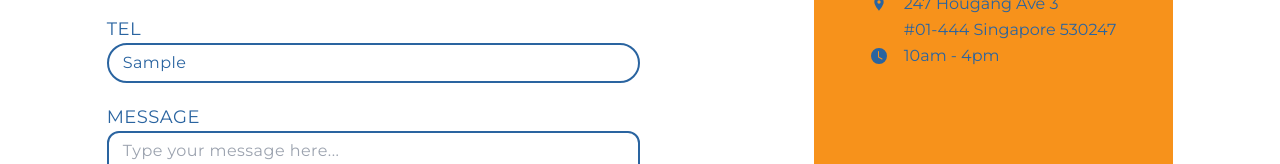
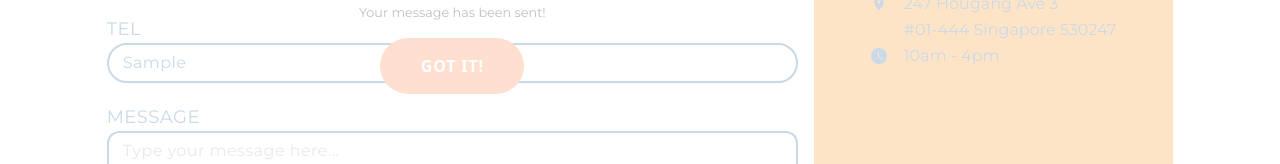
Before and after one commit to SamuelPhua/Client, a React (Vite) app: page /contact-us in a window 1280 px wide. Both pictures are taken after typing "Sample", "Sample", "name@example.com", "Sample", "Sample" into the empty fields and a click on the button "Submit". Shown: the part 720-884 px from the top of the page. Built offline with nearby package versions, Linux system fonts and the light colour scheme; no server answers.

Commit message:
Display popup of enquiry received on Contact Us page

```diff
--- a/src/App.jsx
+++ b/src/App.jsx
@@ -2,7 +2,7 @@ import React, { useState, useContext } from "react";
 import { Routes, Route } from "react-router-dom";
 import ShippingAlert from "./Components/reusables/ShippingAlert";
 import Header from "./Components/reusables/Header";
-import Home from "./Components/Home";
+import Home from "./Components/homePage/Pages/home/Home";
 import Shop from "./Components/Shop";
 import Product from "./Components/Product";
 import AboutUs from "./Components/AboutUs";
--- a/src/Components/Cart.jsx
+++ b/src/Components/Cart.jsx
@@ -1,4 +1,4 @@
-import React from "react";
+import React, { useEffect } from "react";
 import { useNavigate } from "react-router-dom";
 import ButtonOrange from "./reusables/ButtonOrange";
 import CartProduct from "./CartProduct";
--- a/src/Components/ContactUs.jsx
+++ b/src/Components/ContactUs.jsx
@@ -1,23 +1,27 @@
-import React from "react";
+import React, { useContext, useState } from "react";
 import ContactForm from "./contactUs/ContactForm";
 import ContactInfo from "./contactUs/ContactInfo";
 import ContactLocationMap from "./contactUs/ContactLocationMap";
 import Banner from "./reusables/Banner";
 import Heading1 from "./Heading1";
+import DataContext from "./context/DataContext";
 
 const ContactUs = () => {
+  const [pageIsOpaque, setPageIsOpaque] = useState(false);
+  console.log(pageIsOpaque);
   return (
+    <DataContext.Provider value={{ pageIsOpaque, setPageIsOpaque }}>
       <div className="motion-safe:animate-fadeIn">
         <Banner
           img="src/assets/imagesContactUs/Contact-Banner.jpg"
           title="CONTACT US"
         />
-      <div>
+        <div className={`${pageIsOpaque ? "opacity-25" : "opacity-100"}`}>
           <p className="tracking-wide text-center font-montserrat text-darkBlueFont text-sm md:text-xs mb-14">
             We'd love to hear from you! Please reach out to us here.
           </p>
           <div className="flex flex-col sm:mx-auto md:flex-row justify-between w-10/12 2xl:w-8/12 mb-40">
-          <ContactForm />
+            <ContactForm className={`${!pageIsOpaque && "opacity-100"}`} />
             <ContactInfo />
           </div>
         </div>
@@ -26,6 +30,7 @@ const ContactUs = () => {
           <ContactLocationMap />
         </div>
       </div>
+    </DataContext.Provider>
   );
 };
 
--- a/src/Components/contactUs/ContactForm.jsx
+++ b/src/Components/contactUs/ContactForm.jsx
@@ -1,7 +1,13 @@
-import React, { useEffect, useState } from "react";
+import React, { useEffect, useState, useContext } from "react";
 import useFetch from "../../customHooks/useFetch";
+import ButtonOrange from "../reusables/ButtonOrange";
+import envelope from "../../assets/imagesContactUs/ContactSubmitted-FyingEnvelope.gif";
+
+import { useNavigate } from "react-router-dom";
+import DataContext from "../context/DataContext";
 
 const ContactForm = () => {
+  const data = useContext(DataContext);
   const initFormState = {
     firstName: "",
     lastName: "",
@@ -11,9 +17,18 @@ const ContactForm = () => {
   };
 
   // states
-  const { fetchData, isLoading, data, error } = useFetch();
+  const { fetchData, isLoading, error } = useFetch();
   const [hasSubmitted, setHasSubmitted] = useState(false);
   const [enquiryInput, setEnquiryInput] = useState(initFormState);
+  const [displayPopup, setDisplayPopup] = useState(false);
+
+  // When "GOT IT!" button on popup is clicked, popup will close and will navigate back to "Contact Us" empty form, empty form opacity will be changed to normal
+  const navigate = useNavigate();
+  const navigateToContactUs = () => {
+    navigate("/contact-us");
+    setDisplayPopup(false);
+    data.setPageIsOpaque(false);
+  };
 
   // PUT: when form is submitted
   useEffect(() => {
@@ -27,6 +42,7 @@ const ContactForm = () => {
     console.log("contact form useEffect", enquiryInput);
     fetchData(MONGODB_CREATEENQUIRY_URI, requestOptions);
     setHasSubmitted(false);
+
     setEnquiryInput((prevState) => {
       return { ...prevState, ...initFormState };
     });
@@ -39,12 +55,38 @@ const ContactForm = () => {
     });
   };
 
+  // When "Submit" button is clicked, popup is triggered and displayed, state is set at parent level to make entire form opaque
   const handleFormSubmission = (e) => {
     e.preventDefault();
     setHasSubmitted(true);
+    setDisplayPopup(true);
+    data.setPageIsOpaque(true);
   };
 
   return (
+    <div>
+      {displayPopup && (
+        <div className="relative mx-auto flex justify-center items-center">
+          <div className="w-2/3 h-2/3 absolute">
+            <div className="flex justify-center items-center bg-white">
+              <img className="w-[100px] h-[100px]" src={envelope} />
+            </div>
+            <div className="font-permanentMarker text-center text-sm mb-1">
+              Thank you
+            </div>
+            <div className="text-grey text-[0.8rem] text-center font-montserrat">
+              Your message has been sent!
+            </div>
+            <div className="mt-[-1.5rem] flex justify-center items-center">
+              <ButtonOrange
+                displayName="GOT IT!"
+                onClick={navigateToContactUs}
+              />
+            </div>
+          </div>
+        </div>
+      )}
+
       <form
         id="contactForm"
         className="flex flex-col basis-1/2 tracking-wide font-montserrat text-darkBlueFont text-xs"
@@ -127,6 +169,7 @@ const ContactForm = () => {
           Submit
         </button>
       </form>
+    </div>
   );
 };
 
```
Also changed, not shown: 1 other file (tests, documents, lock files or other folders). Lines whose indentation alone changed are shown as unchanged.
